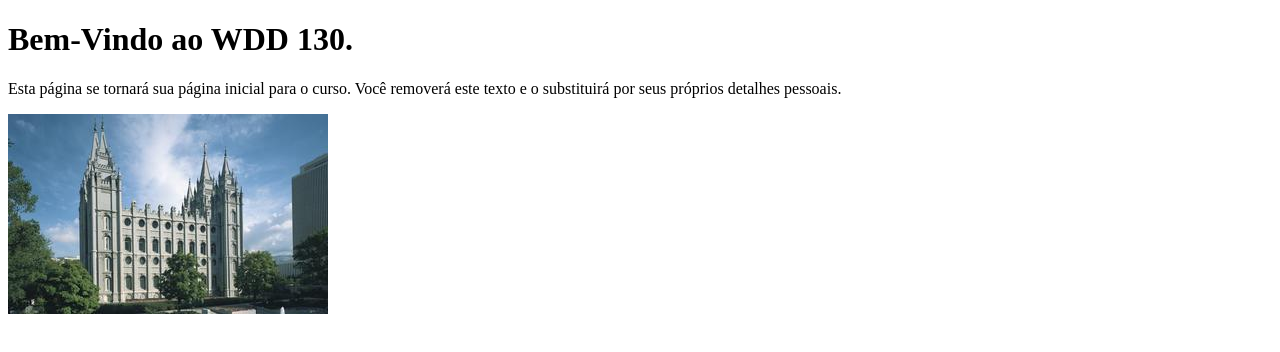
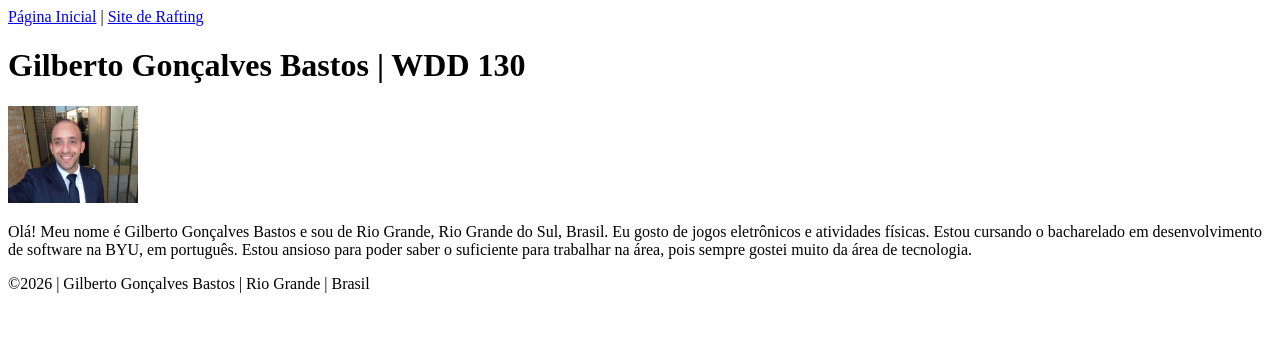
Before and after one commit to bastosgilberto/wdd130, a plain HTML site: page index.html in a window 1280 px wide. Drawn offline with Linux system fonts and the light colour scheme.

Commit message:
atualização

```diff
--- a/index.html
+++ b/index.html
@@ -1,14 +1,41 @@
 <!DOCTYPE html>
-<html lang="pt-br">
+<html lang="pt-BR">
+
 <head>
     <meta charset="UTF-8">
     <meta name="viewport" content="width=device-width, initial-scale=1.0">
-    <title>WDD 130 | Página Inicial</title>
+    <title>Gilberto Gonçalves Bastos | WDD 130</title>
 </head>
+
 <body>
-    <h1>Bem-Vindo ao WDD 130.</h1>
-    <p>Esta página se tornará sua página inicial para o curso. Você removerá este texto e o substituirá por seus próprios detalhes pessoais.</p>
 
-    <img src="imagens/templo-lago-salgado.jpg" alt="O Templo de Lago Salgado.">
+    <header>
+        <nav>
+            <a href="#">Página Inicial</a> |
+            <a href="wwr/">Site de Rafting</a>
+        </nav>
+    </header>
+
+    <main>
+        <h1>Gilberto Gonçalves Bastos | WDD 130</h1>
+
+        <img src="semana01\imagens\imagem_gilberto.jpeg"
+          alt="Olá! Meu nome é Gilberto Gonçalves Bastos" width="130">
+
+        <p>
+            Olá! Meu nome é Gilberto Gonçalves Bastos e sou de Rio Grande,
+            Rio Grande do Sul, Brasil. Eu gosto de jogos eletrônicos e
+            atividades físicas. Estou cursando o bacharelado em
+            desenvolvimento de software na BYU, em português. Estou ansioso
+            para poder saber o suficiente para trabalhar na área, pois
+            sempre gostei muito da área de tecnologia.
+        </p>
+    </main>
+
+    <footer>
+        <p>&copy;2026 | Gilberto Gonçalves Bastos | Rio Grande | Brasil</p>
+    </footer>
+
 </body>
+
 </html>
```
Also changed, not shown: semana01/caminhos-arquivos.html (+3 -3 lines), semana01/imagens.html (+4 -1 lines), semana01/solucao-imagens.html (+4 -1 lines), semana01/imagens/imagem_gilberto.jpeg (added).
